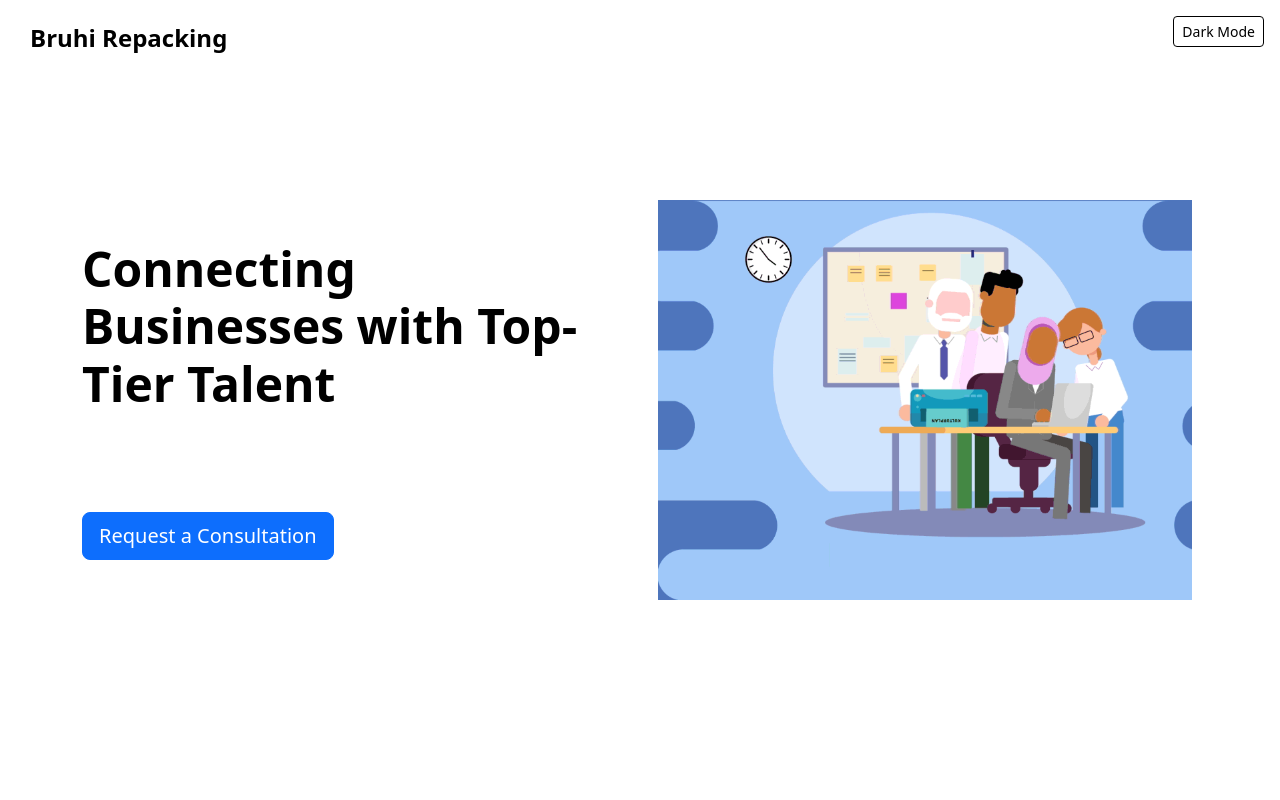
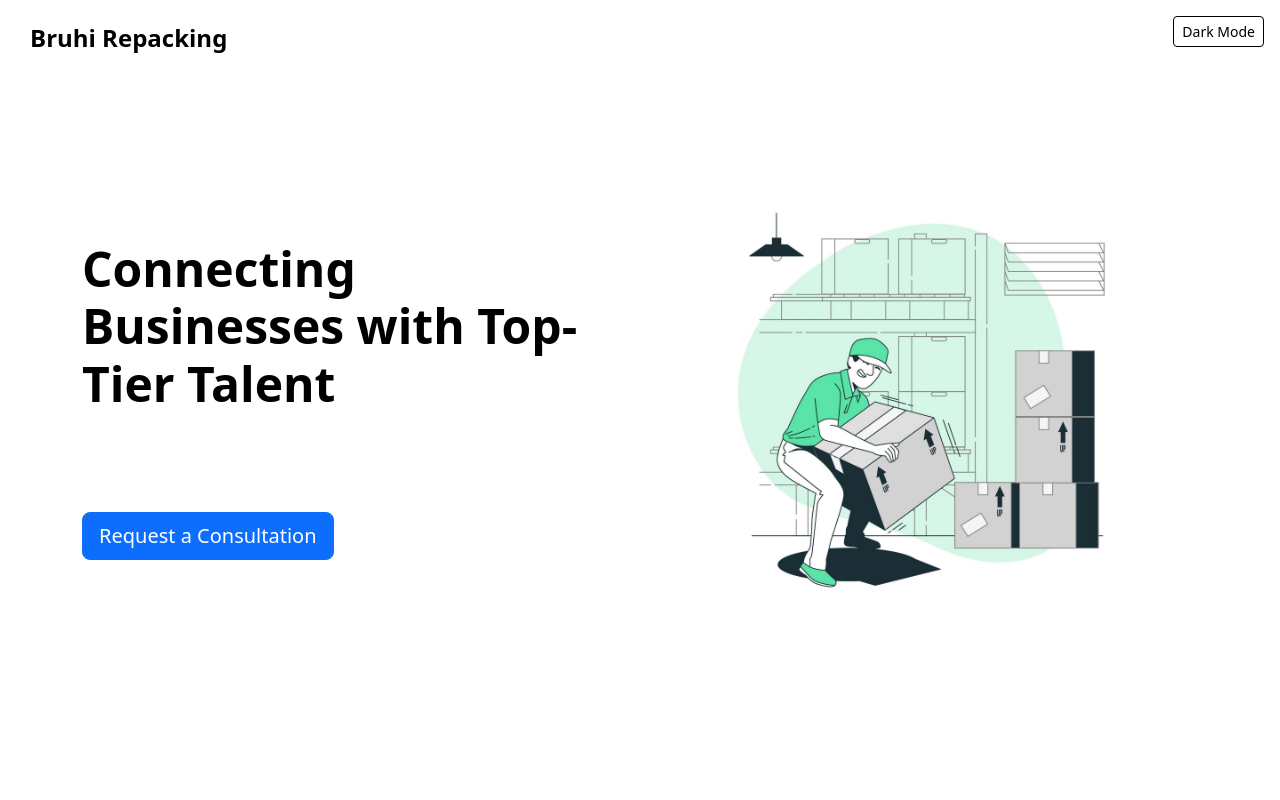
Before and after one commit to fahadrafique/bruhi, a plain HTML site: page index.html in a window 1280 px wide. Shown: the top 800 px of the page. Drawn offline with nearby package versions, Linux system fonts and the light colour scheme.

Commit message:
index.html

```diff
--- a/index.html
+++ b/index.html
@@ -234,11 +234,13 @@ body.dark-theme .logo-overlay {
 
       </div>
 
-      <!-- Animation for desktop (side-by-side) -->
+      <!-- Animation for desktop (side-by-side)
       <div class="col-md-6 order-1 order-md-2 d-none d-md-block text-center">
         <img src="https://raw.githubusercontent.com/fahadrafique/bruhi/refs/heads/main/connecting.gif" alt="Workforce Animation" class="img-fluid" style="max-height: 400px;">
+      </div>-->
+      <div class="col-md-6 order-1 order-md-2 text-center">
+        <img src="https://raw.githubusercontent.com/fahadrafique/bruhi/refs/heads/main/repacking.jpg" alt="Workforce Animation" class="img-fluid" style="max-height: 400px;">
       </div>
-
     </div>
   </div>
 
```
